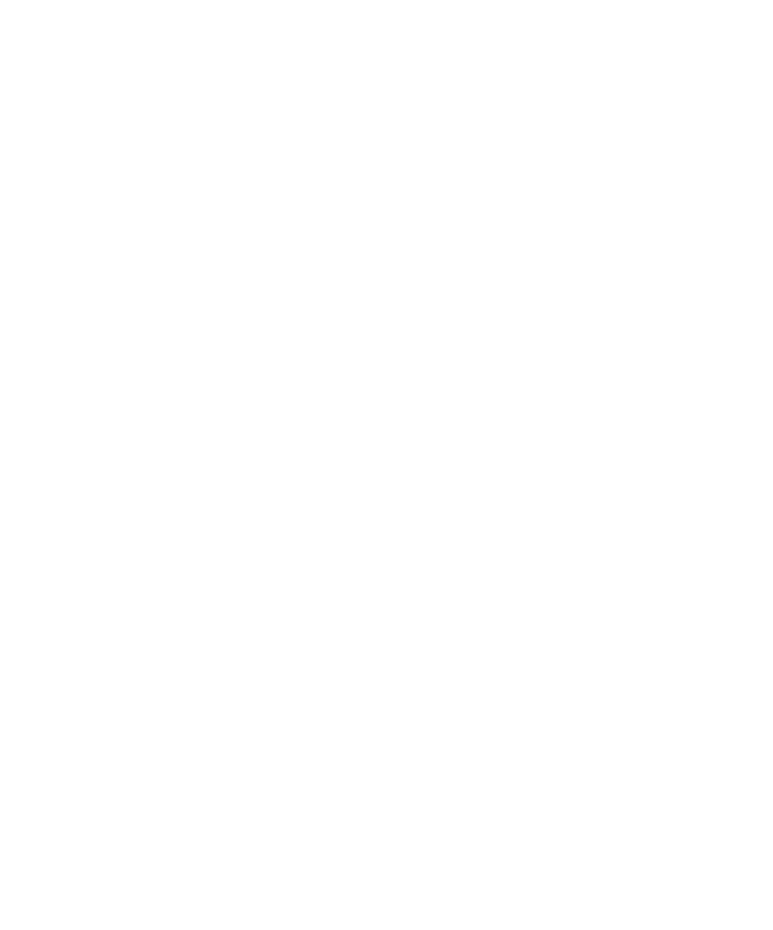
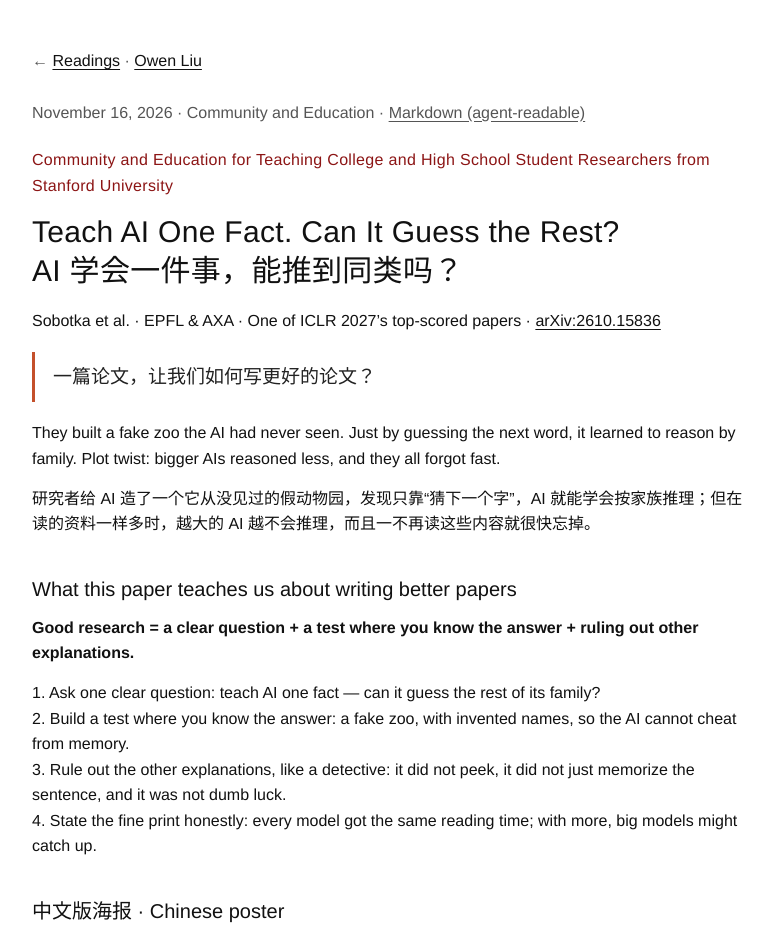
Before and after one commit to owenyliu/owenyliu.github.io, a plain HTML site: page readings/latent-taxonomies/index.html in a window 1280 px wide. Shown: the top 930 px of the page, without its empty margins (248-1021 px from the left). Before the commit the page ends 800 px from the top, so only its background shows below. Drawn offline with Linux system fonts and the light colour scheme.

Commit message:
Add Community and Education: latent taxonomies reading for high school and college students

```diff
--- a/readings/latent-taxonomies/index.html
+++ b/readings/latent-taxonomies/index.html
@@ -1 +1,61 @@
-<!-- placeholder -->
+<!doctype html>
+<html lang="en">
+<head>
+<meta charset="utf-8">
+<link rel="icon" type="image/svg+xml" href="../../favicon.svg">
+<link rel="icon" type="image/png" sizes="512x512" href="../../favicon.png">
+<link rel="apple-touch-icon" href="../../apple-touch-icon.png">
+<meta name="viewport" content="width=device-width, initial-scale=1">
+<title>Teach AI One Fact. Can It Guess the Rest? — Owen Liu</title>
+<meta name="description" content="Community and Education: a 2-minute read on Sobotka et al. for college and high school student researchers — what one paper teaches us about writing better papers.">
+<style>
+  * { box-sizing: border-box; }
+  body { margin: 0; background: #fff; color: #111; font-family: "Helvetica Neue", Helvetica, Arial, sans-serif; font-size: 16px; line-height: 1.6; font-weight: 300; }
+  .page { max-width: 760px; margin: 0 auto; padding: 48px 20px 64px; }
+  h1 { font-size: 30px; font-weight: 400; margin: 0 0 18px; letter-spacing: .01em; line-height: 1.3; }
+  h2 { font-size: 20px; font-weight: 400; margin: 36px 0 10px; }
+  p { margin: 0 0 14px; }
+  a { color: #111; text-decoration: underline; text-underline-offset: 3px; }
+  a:hover { color: #666; }
+  .back { color: #555; margin-bottom: 26px; }
+  .meta { color: #555; margin-bottom: 22px; }
+  .meta a { color: #555; margin-right: 12px; }
+  .note-body img { max-width: 100%; border: 1px solid #e3e0da; }
+  blockquote { margin: 18px 0; padding: 10px 18px; border-left: 3px solid #c4502b; color: #222; font-size: 19px; }
+  .kicker { color: #8C1515; font-weight: 500; letter-spacing: .02em; }
+</style>
+</head>
+<body>
+<div class="page">
+<p class="back">&larr; <a href="../">Readings</a> &middot; <a href="../../">Owen Liu</a></p>
+<p class="meta">November 16, 2026 &middot; Community and Education &middot; <a href="../md/latent-taxonomies.md">Markdown (agent-readable)</a></p>
+<div class="note-body">
+<p class="kicker">Community and Education for Teaching College and High School Student Researchers from Stanford University</p>
+<h1>Teach AI One Fact. Can It Guess the Rest?<br>AI 学会一件事，能推到同类吗？</h1>
+<p>Sobotka et al. &middot; EPFL &amp; AXA &middot; One of ICLR 2027&rsquo;s top-scored papers &middot; <a href="https://arxiv.org/abs/2610.15836">arXiv:2610.15836</a></p>
+
+<blockquote>一篇论文，让我们如何写更好的论文？</blockquote>
+
+<p>They built a fake zoo the AI had never seen. Just by guessing the next word, it learned to reason by family. Plot twist: bigger AIs reasoned less, and they all forgot fast.</p>
+<p>研究者给 AI 造了一个它从没见过的假动物园，发现只靠&ldquo;猜下一个字&rdquo;，AI 就能学会按家族推理；但在读的资料一样多时，越大的 AI 越不会推理，而且一不再读这些内容就很快忘掉。</p>
+
+<h2>What this paper teaches us about writing better papers</h2>
+<p><b>Good research = a clear question + a test where you know the answer + ruling out other explanations.</b></p>
+<p>1. Ask one clear question: teach AI one fact &mdash; can it guess the rest of its family?<br>
+2. Build a test where you know the answer: a fake zoo, with invented names, so the AI cannot cheat from memory.<br>
+3. Rule out the other explanations, like a detective: it did not peek, it did not just memorize the sentence, and it was not dumb luck.<br>
+4. State the fine print honestly: every model got the same reading time; with more, big models might catch up.</p>
+
+<h2>中文版海报 · Chinese poster</h2>
+<p><img src="poster-zh.png" alt="中文版：AI 学会一件事，能推到同类吗？能，但越大越不会 — Sobotka et al. 高中生科研入门"></p>
+<p><a href="poster-zh.png">Download the Chinese poster (PNG)</a></p>
+
+<h2>English poster</h2>
+<p><img src="poster-en.png" alt="English poster: Teach AI one fact. Can it guess the rest? Yes — but bigger AIs get lazier. Sobotka et al., for high school and college students"></p>
+<p><a href="poster-en.png">Download the English poster (PNG)</a></p>
+
+<p>Notes &middot; Owen Liu <a href="https://x.com/Stanford_Owen_L">@Stanford_Owen_L</a> &middot; Source: Sobotka et al. (2026), arXiv:2610.15836</p>
+</div>
+</div>
+</body>
+</html>
```
Also changed, not shown: readings/latent-taxonomies/poster-en.png (added), readings/latent-taxonomies/poster-zh.png (added).
